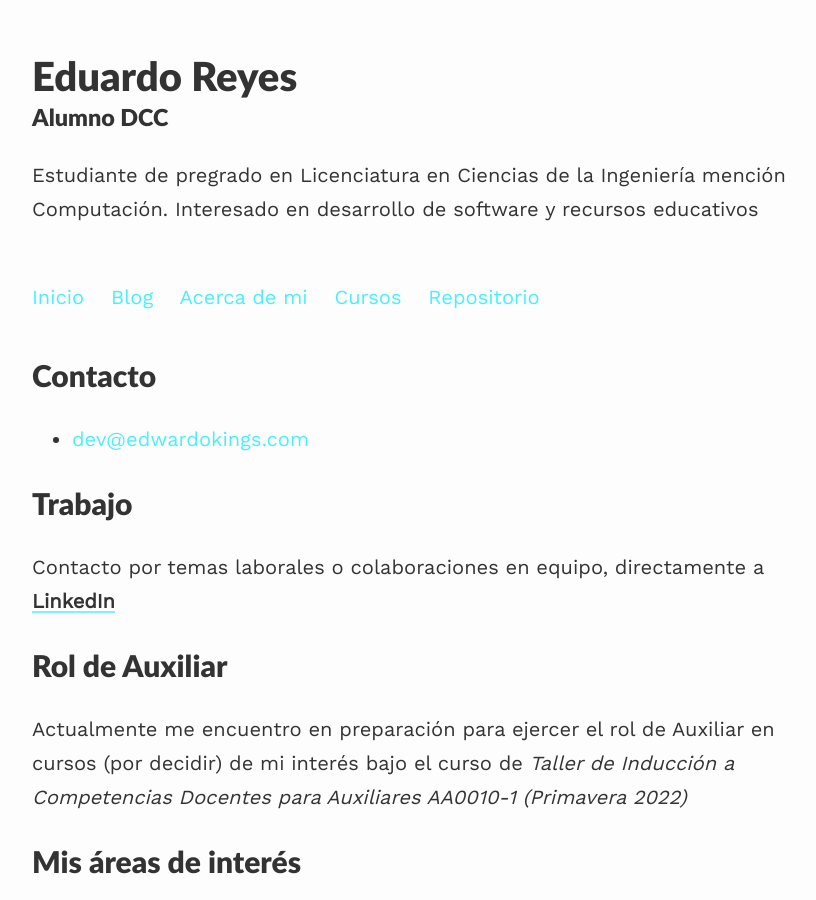
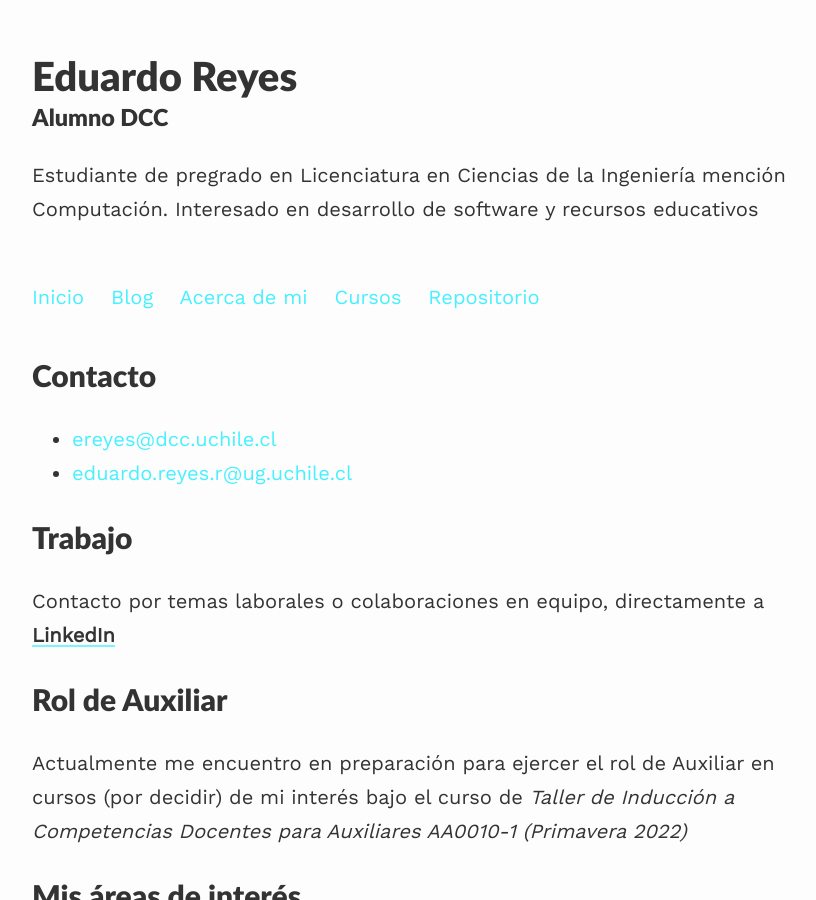
Before and after one commit to Edward-Kings/edward-kings.github.io, a Jekyll site: the page built from about.md, in a window 1280 px wide and 900 px high. Shown: the whole window, without its empty margins (208-1024 px from the left). Built offline with Jekyll 4.4.1, drawn with Linux system fonts in a browser that asks for light colours; nearby versions of some CDN libraries.

Commit message:
about update

```diff
--- a/about.md
+++ b/about.md
@@ -6,7 +6,8 @@ published: true
 
 ## Contacto
 
-* [dev@edwardokings.com](mailto:dev@edwardokings.com)
+* [ereyes@dcc.uchile.cl](mailto:ereyes@dcc.uchile.cl)
+* [eduardo.reyes.r@ug.uchile.cl](mailto:eduardo.reyes.r@ug.uchile.cl)
 
 ## Trabajo
 
```
